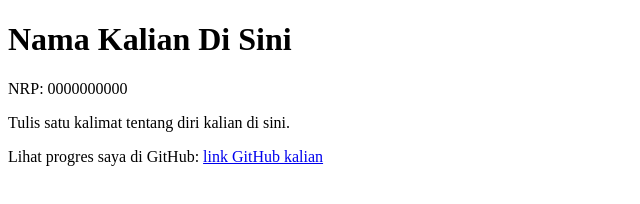
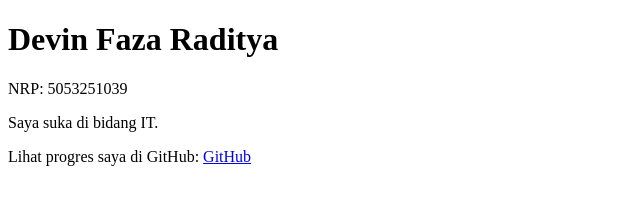
Before and after one commit to webdev-if-its/pweb-5053251039, a website: page m00/index.html in a window 1280 px wide. Shown: the whole page, without its empty margins (0-640 px from the left). Drawn offline with Linux system fonts and the light colour scheme.

Commit message:
Selesaikan pertemuan 0

```diff
--- a/m00/index.html
+++ b/m00/index.html
@@ -3,14 +3,14 @@
 <head>
   <meta charset="utf-8">
   <meta name="viewport" content="width=device-width, initial-scale=1">
-  <title>Untitled</title>
+  <title>Kartu Perkenalan Devin</title>
 </head>
 <body>
 
-  <h1 id="nama">Nama Kalian Di Sini</h1>
-  <p id="nrp">NRP: 0000000000</p>
-  <p id="bio">Tulis satu kalimat tentang diri kalian di sini.</p>
-  <p>Lihat progres saya di GitHub: <a id="github" href="#">link GitHub kalian</a></p>
+  <h1 id="nama">Devin Faza Raditya</h1>
+  <p id="nrp">NRP: 5053251039</p>
+  <p id="bio">Saya suka di bidang IT.</p>
+  <p>Lihat progres saya di GitHub: <a id="github" href="https://github.com/devinradityaaa">GitHub</a></p>
 
 </body>
 </html>
```
